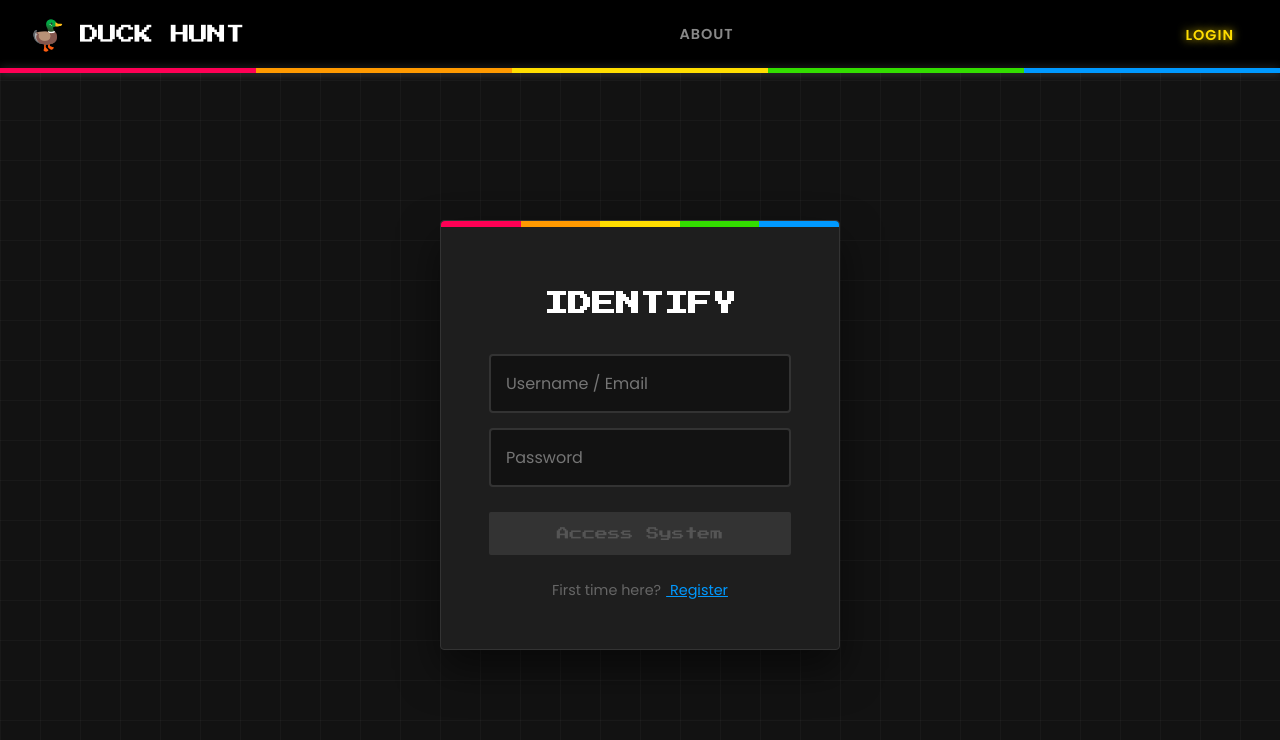
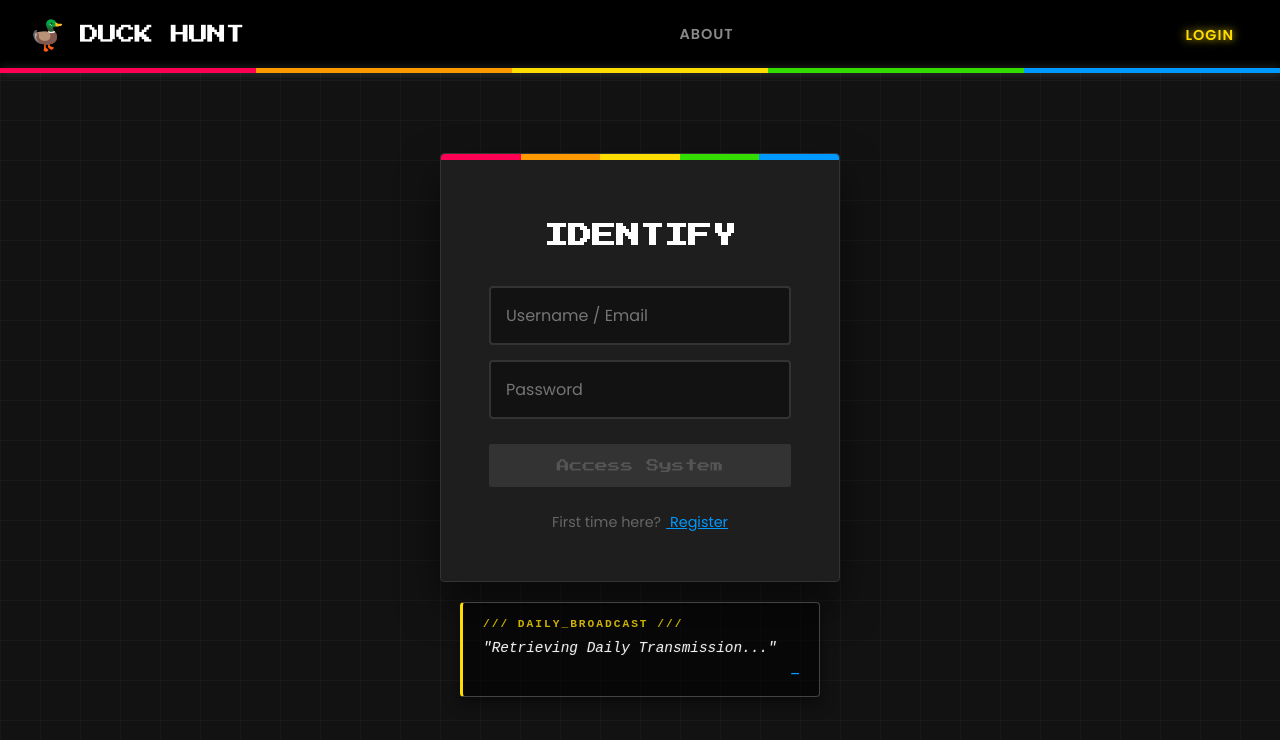
Before and after one commit to AlexDoblyno/CS260_huntDuck_demo4school, a React (Vite) app in the folder duck-hunt/: page / in a window 1280 px wide. Shown: the top 740 px of the page. Built offline with nearby package versions, Linux system fonts and the light colour scheme; no server answers.

Commit message:
完成quote框与api引用quote.

```diff
--- a/duck-hunt/src/About.jsx
+++ b/duck-hunt/src/About.jsx
@@ -1,6 +1,7 @@
 import React from 'react';
 
 export default function About() {
+
   return (
     <div className="card">
       <h1>About Duck Hunt</h1>
@@ -18,4 +19,5 @@ export default function About() {
       </p>
     </div>
   );
+
 }
--- a/duck-hunt/src/App.css
+++ b/duck-hunt/src/App.css
@@ -529,3 +529,49 @@ button:disabled {
   vertical-align: middle;
   animation: blink 1s step-end infinite;
 }
+
+.quote-box {
+  background-color: rgba(0, 0, 0, 0.6);
+  border: 1px solid #444;
+  border-left: 3px solid var(--retro-3); /* 黄色左边框 */
+  padding: 15px 20px;
+  max-width: 400px;
+  width: 90%;
+  border-radius: 4px;
+  font-family: 'Courier New', Courier, monospace;
+  text-align: left;
+  animation: fadeIn 1s ease-in;
+  margin-bottom: 20px;
+  position: relative;
+  box-shadow: 0 5px 15px rgba(0,0,0,0.5);
+}
+
+.quote-label {
+  color: var(--retro-3); /* 复古黄 */
+  font-size: 0.7rem;
+  font-weight: bold;
+  letter-spacing: 2px;
+  margin-bottom: 8px;
+  opacity: 0.8;
+}
+
+.quote-content {
+  color: #eee;
+  font-size: 0.9rem;
+  font-style: italic;
+  line-height: 1.4;
+  margin-bottom: 8px;
+  text-shadow: 0 0 2px rgba(255,255,255,0.2);
+}
+
+.quote-author {
+  color: var(--retro-5); /* 复古蓝 */
+  font-size: 0.8rem;
+  text-align: right;
+  font-weight: bold;
+}
+
+@keyframes fadeIn {
+  from { opacity: 0; transform: translateY(10px); }
+  to { opacity: 1; transform: translateY(0); }
+}
--- a/duck-hunt/src/Login.jsx
+++ b/duck-hunt/src/Login.jsx
@@ -1,15 +1,33 @@
-import React, { useState } from 'react';
+import React, { useState, useEffect } from 'react';
 import { useNavigate } from 'react-router-dom';
 
 export default function Login({ authState, onLogin }) {
-  const [isRegister, setIsRegister] = useState(false); // 切换登录/注册模式
+  const [isRegister, setIsRegister] = useState(false);
   const [email, setEmail] = useState('');
   const [password, setPassword] = useState('');
   const [displayError, setDisplayError] = useState(null);
 
+  // --- 新增：每日一句状态 ---
+  const [quote, setQuote] = useState('Retrieving Daily Transmission...');
+  const [quoteAuthor, setQuoteAuthor] = useState('');
+
   const navigate = useNavigate();
 
-  // 如果已经登录，直接显示欢迎
+  // --- 新增：调用 Quotable API ---
+  useEffect(() => {
+    fetch('https://quote.cs260.click')
+      .then((response) => response.json())
+      .then((data) => {
+        setQuote(data.quote);
+        setQuoteAuthor(data.author);
+      })
+      .catch(() => {
+        setQuote(data.quote);
+        setQuoteAuthor('System');
+      });
+  }, []);
+
+  // 如果已登录
   if (authState) {
     return (
       <div className="card">
@@ -44,6 +62,9 @@ export default function Login({ authState, onLogin }) {
   };
 
   return (
+    <div className="login-wrapper" style={{ display: 'flex', flexDirection: 'column', alignItems: 'center', gap: '20px' }}>
+
+      {/* 登录卡片 */}
       <div className="card login-card">
         <h1>{isRegister ? 'New Agent' : 'Identify'}</h1>
 
@@ -75,5 +96,14 @@ export default function Login({ authState, onLogin }) {
           </span>
         </div>
       </div>
+
+      {/* --- 新增：每日一句展示区 --- */}
+      <div className='quote-box'>
+        <div className='quote-label'>/// DAILY_BROADCAST ///</div>
+        <div className='quote-content'>"{quote}"</div>
+        <div className='quote-author'>— {quoteAuthor}</div>
+      </div>
+
+    </div>
   );
 }
```
Lines whose indentation alone changed are shown as unchanged.
